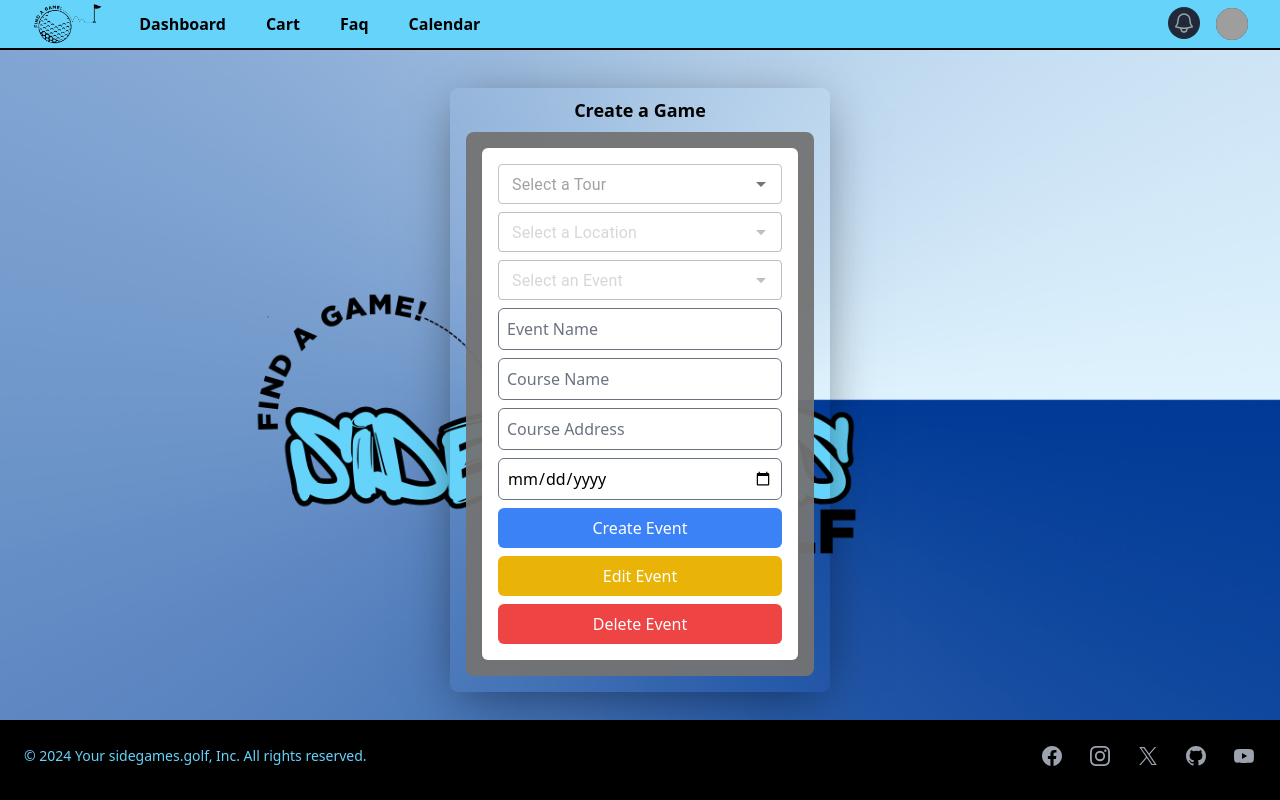
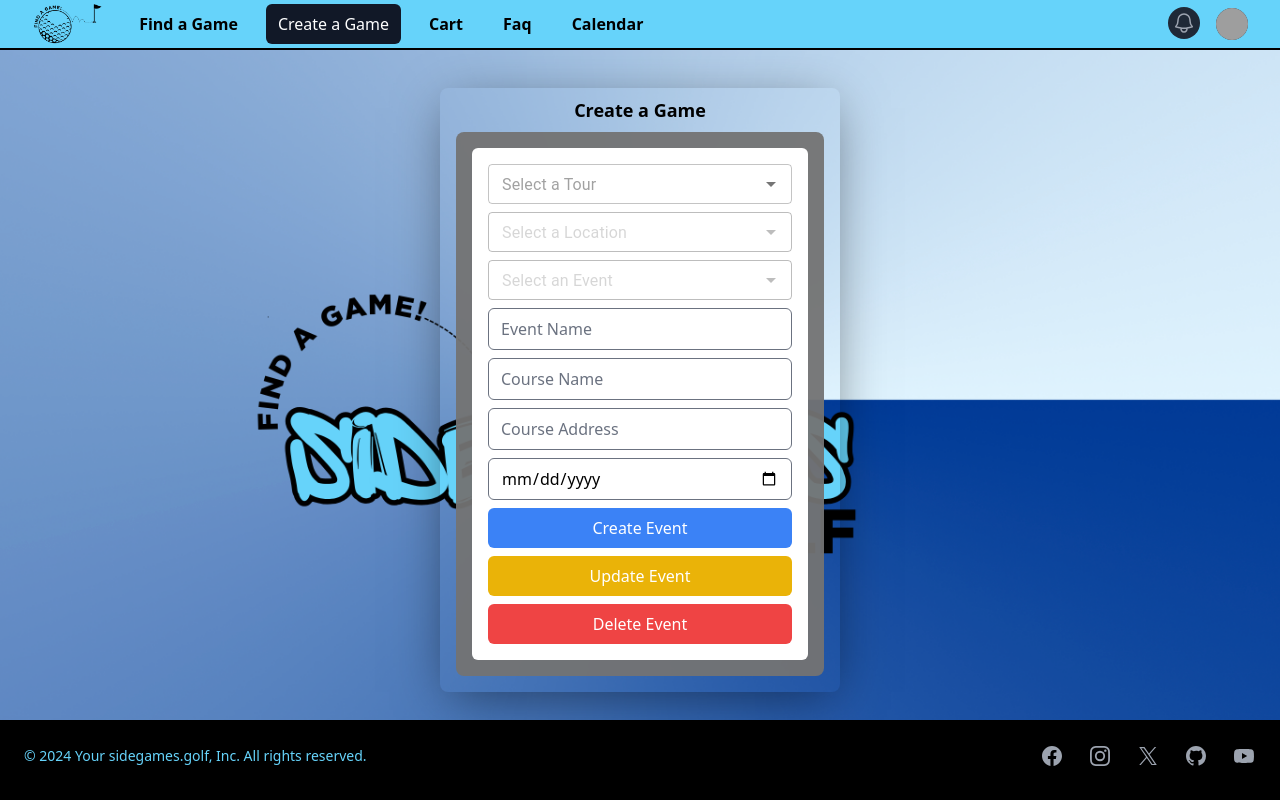
Before and after one commit to Old-Dead-One/sidegames_golf, a React (Vite) app in the folder frontend/: page /CreateGame in a window 1280 px wide. Built offline with nearby package versions, Linux system fonts and the light colour scheme; no server answers; the database is empty; grey boxes are pictures that could not be loaded.

Commit message:
Odds and ends

```diff
--- a/frontend/src/App.tsx
+++ b/frontend/src/App.tsx
@@ -20,7 +20,7 @@ import { ToastContainer } from 'react-toastify';
 import 'react-toastify/dist/ReactToastify.css';
 import ReviewCart from "./pages/ReviewCart";
 import CreateGame from "./pages/CreateGame";
-
+import MyEvents from "./pages/MyEvents";
 const App: React.FC = () => {
   const [navbarColor, setNavbarColor] = useState("#66d3fa");
   const [bgColor, setBgColor] = useState("");
@@ -50,6 +50,7 @@ const App: React.FC = () => {
               <Route path="/Transactions" element={<Transactions theme={bgColor} />} />
               <Route path="/ReviewCart" element={<ReviewCart theme={bgColor} />} />
               <Route path="/CreateGame" element={<CreateGame theme={bgColor} />} />
+              <Route path="/MyEvents" element={<MyEvents theme={bgColor} />} />
             </Routes>
           </div>
           <BottomNavBar />
--- a/frontend/src/components/AutoCompleteForm.tsx
+++ b/frontend/src/components/AutoCompleteForm.tsx
@@ -81,14 +81,14 @@ const AutoCompleteForm: React.FC<AutoCompleteFormProps> = ({
                     <Typography>Find an Event</Typography>
                 </AccordionSummary>
                 <AccordionDetails>
-                    <Box marginBottom={1}>
+                    <Box marginBottom={1} width="100%">
                         <TourAutoComplete
                             tours={tours}
                             value={tourValue}
                             onSelect={onSelectTour}
                         />
                     </Box>
-                    <Box marginBottom={1}>
+                    <Box marginBottom={1} width="100%">
                         <LocationAutoComplete
                             locations={locations}
                             tour_id={selectedTourId}
--- a/frontend/src/components/EventAutoComplete.tsx
+++ b/frontend/src/components/EventAutoComplete.tsx
@@ -32,6 +32,9 @@ const EventAutoComplete: React.FC<EventAutoCompleteProps> = ({ events, tourId, l
             renderInput={(params) => <TextField {...params} placeholder="Select an Event" />}
             fullWidth
             disabled={!locationId}
+            clearOnBlur={false}
+            clearOnEscape
+            clearText="Clear selection"
         />
     );
 };
--- a/frontend/src/components/EventSummary.tsx
+++ b/frontend/src/components/EventSummary.tsx
@@ -40,7 +40,6 @@ const EventSummary: React.FC<EventSummaryProps> = ({ selectedEvent, tourLabel, l
         return (
             <Accordion>
                 <TextField
-                    sx={{}}
                     size="small"
                     label="No event selected"
                     disabled
@@ -55,7 +54,7 @@ const EventSummary: React.FC<EventSummaryProps> = ({ selectedEvent, tourLabel, l
 
     return (
         <Box>
-            <List sx={{ maxWidth: "300px" }}>
+            <List>
                 <ListItem disableGutters disablePadding><strong>Tour:&nbsp;</strong> {tourLabel}</ListItem>
                 <ListItem disableGutters disablePadding><strong>Location:&nbsp;</strong> {locationLabel}</ListItem>
                 <ListItem disableGutters disablePadding><strong>Event Name:&nbsp;</strong> {selectedEvent.name}</ListItem>
--- a/frontend/src/components/TopNavBar.tsx
+++ b/frontend/src/components/TopNavBar.tsx
@@ -46,7 +46,17 @@ const TopNavBar: React.FC<TopNavBarProps> = ({ logoColor }) => {
                                             : "rounded-md px-3 py-2 text-base font-semibold hover:bg-gray-700 hover:text-white"
                                     }
                                 >
-                                    Dashboard
+                                    Find a Game
+                                </NavLink>
+                                <NavLink
+                                    to="/CreateGame"
+                                    className={({ isActive }) =>
+                                        isActive
+                                            ? "rounded-md bg-gray-900 px-3 py-2 text-base font-medium text-white"
+                                            : "rounded-md px-3 py-2 text-base font-semibold hover:bg-gray-700 hover:text-white"
+                                    }
+                                >
+                                    Create a Game
                                 </NavLink>
                                 <NavLink
                                     to="/Cart"
@@ -128,7 +138,7 @@ const TopNavBar: React.FC<TopNavBarProps> = ({ logoColor }) => {
                                 </div>
                                 <MenuItems
                                     transition
-                                    className="absolute right-0 z-10 mt-3 w-50 origin-top-right rounded-md bg-gray-300 shadow-lg ring-1 ring-black ring-opacity-5 transition flex flex-col focus:outline-none data-[closed]:scale-95 data-[closed]:transform data-[closed]:opacity-0 data-[enter]:duration-100 data-[leave]:duration-75 data-[enter]:ease-out data-[leave]:ease-in"
+                                    className="absolute right-0 z-10 mt-3 w-32 origin-top-right rounded-md bg-gray-300 shadow-lg ring-1 ring-black ring-opacity-5 transition flex flex-col focus:outline-none data-[closed]:scale-95 data-[closed]:transform data-[closed]:opacity-0 data-[enter]:duration-100 data-[leave]:duration-75 data-[enter]:ease-out data-[leave]:ease-in"
                                 >
                                     <MenuItem>
                                         <NavLink
@@ -137,6 +147,15 @@ const TopNavBar: React.FC<TopNavBarProps> = ({ logoColor }) => {
                                                     ? "rounded-md bg-gray-900 px-3 py-2 text-sm font-medium text-white"
                                                     : "rounded-md px-3 py-2 text-sm font-medium hover:bg-gray-700 hover:text-white"}>
                                             Profile
+                                        </NavLink>
+                                    </MenuItem>
+                                    <MenuItem>
+                                        <NavLink
+                                            to="/MyEvents" className={({ isActive }) =>
+                                                isActive
+                                                    ? "rounded-md bg-gray-900 px-3 py-2 text-sm font-medium text-white"
+                                                    : "rounded-md px-3 py-2 text-sm font-medium hover:bg-gray-700 hover:text-white"}>
+                                            My Events
                                         </NavLink>
                                     </MenuItem>
                                     <MenuItem>
@@ -176,7 +195,18 @@ const TopNavBar: React.FC<TopNavBarProps> = ({ logoColor }) => {
                                 : "block rounded-md px-3 py-2 text-base font-medium hover:bg-gray-700 hover:text-white"
                         }
                     >
-                        Dashboard
+                        Find a Game
+                    </DisclosureButton>
+                    <DisclosureButton
+                        as={NavLink}
+                        to="/CreateGame"
+                        className={() =>
+                            isActive("/CreateGame")
+                                ? "block rounded-md bg-gray-900 px-3 py-2 text-base font-medium text-white"
+                                : "block rounded-md px-3 py-2 text-base font-medium hover:bg-gray-700 hover:text-white"
+                        }
+                    >
+                        Create Game
                     </DisclosureButton>
                     <DisclosureButton
                         as={NavLink}
--- a/frontend/src/components/TourAutoComplete.tsx
+++ b/frontend/src/components/TourAutoComplete.tsx
@@ -9,17 +9,19 @@ interface TourAutoCompleteProps {
     onSelect: (tour_id: number | null, tour: Tour | null) => void;
 }
 const TourAutoComplete: React.FC<TourAutoCompleteProps> = ({ tours, value, onSelect }) => {
-    const controlledValue = value || null;
 
     return (
         <Autocomplete
-            sx={{ width: "100%", borderRadius: "4px" }}
             size="small"
             options={tours}
             getOptionLabel={(option) => option.label || ""}
-            value={controlledValue}
+            value={value}
             onChange={(_event, newValue) => onSelect(newValue ? newValue.tour_id : null, newValue)}
             renderInput={(params) => <TextField {...params} placeholder="Select a Tour" />}
+            fullWidth
+            clearOnBlur={false}
+            clearOnEscape
+            clearText="Clear selection"
         />
     );
 };
--- a/frontend/src/components/defaultcard.tsx
+++ b/frontend/src/components/defaultcard.tsx
@@ -12,7 +12,7 @@ const Card: React.FC<CardProps> = ({ title, children, footerContent, className,
     return (
         <div className='flex justify-center'>
             <div className='min-w-[380px]'>
-                <div className={`shadow-[0_10px_50px_-10px_rgba(0,0,0,0.5)] text-center rounded-lg p-2 max-w-screen-lg ${className}`} style={{ backgroundColor: theme || undefined }}>
+                <div className={`shadow-[0_10px_50px_-10px_rgba(0,0,0,0.5)] text-center rounded-lg p-2 ${className}`} style={{ backgroundColor: theme || undefined }}>
                     {/* Header Section */}
                     {title && <h2 className="text-lg font-semibold">{title}</h2>}
                     {/* Body Section */}
--- a/frontend/src/pages/CreateGame.tsx
+++ b/frontend/src/pages/CreateGame.tsx
@@ -7,6 +7,7 @@ import EventAutoComplete from "../components/EventAutoComplete";
 import { Tour, LocationDetail, EventItem, CourseDetails } from "../components/Types";
 import Card from "../components/defaultcard";
 import { supabase } from "../services/supabaseClient";
+import { toast } from 'react-toastify';
 
 const CreateGame: React.FC<{ theme: string }> = ({ theme }) => {
     const [tours, setTours] = useState<Tour[]>([]);
@@ -22,8 +23,6 @@ const CreateGame: React.FC<{ theme: string }> = ({ theme }) => {
         address: ""
     });
     const [eventDate, setEventDate] = useState<string>("");
-    const [errorMessage, setErrorMessage] = useState<string | null>(null);
-    const [successMessage, setSuccessMessage] = useState<string | null>(null);
 
     useEffect(() => {
         const fetchData = async () => {
@@ -41,7 +40,7 @@ const CreateGame: React.FC<{ theme: string }> = ({ theme }) => {
                 setEvents(eventsData);
             } catch (error) {
                 console.error("Error fetching data:", error);
-                setErrorMessage("Failed to load data.");
+                toast.error("Failed to load data.");
             }
         };
 
@@ -50,7 +49,7 @@ const CreateGame: React.FC<{ theme: string }> = ({ theme }) => {
 
     const handleCreateEvent = async () => {
         if (!selectedTour || !selectedLocation || !eventName || !courseDetails.course_name || !courseDetails.address || !eventDate) {
-            setErrorMessage("Please fill in all fields.");
+            toast.error("Please fill in all fields.");
             return;
         }
 
@@ -108,12 +107,11 @@ const CreateGame: React.FC<{ theme: string }> = ({ theme }) => {
 
             if (courseError) throw new Error("Failed to create course details");
 
-            setSuccessMessage("Event created successfully!");
-            setErrorMessage(null);
+            toast.success("Event created successfully!");
             resetFields();
         } catch (error) {
             console.error("Error creating event:", error);
-            setErrorMessage("Error creating event. Please try again.");
+            toast.error("Error creating event. Please try again.");
         }
     };
 
@@ -128,7 +126,7 @@ const CreateGame: React.FC<{ theme: string }> = ({ theme }) => {
 
     const handleEditEvent = async () => {
         if (!selectedEvent) {
-            setErrorMessage("No event selected to edit.");
+            toast.error("No event selected to edit.");
             return;
         }
 
@@ -138,6 +136,7 @@ const CreateGame: React.FC<{ theme: string }> = ({ theme }) => {
                 .update({
                     name: eventName,
                     course: courseDetails.course_name,
+
                     event_date: eventDate,
                 })
                 .eq('event_id', selectedEvent.event_id);
@@ -155,18 +154,17 @@ const CreateGame: React.FC<{ theme: string }> = ({ theme }) => {
 
             if (courseError) throw new Error("Failed to update course details");
 
-            setSuccessMessage("Event updated successfully!");
-            setErrorMessage(null);
+            toast.success("Event updated successfully!");
             resetFields();
         } catch (error) {
             console.error("Error updating event:", error);
-            setErrorMessage("Error updating event. Please try again.");
+            toast.error("Error updating event. Please try again.");
         }
     };
 
     const handleDeleteEvent = async () => {
         if (!selectedEvent) {
-            setErrorMessage("No event selected to delete.");
+            toast.error("No event selected to delete.");
             return;
         }
 
@@ -186,29 +184,23 @@ const CreateGame: React.FC<{ theme: string }> = ({ theme }) => {
 
             if (courseError) throw new Error("Failed to delete course details");
 
-            setSuccessMessage("Event deleted successfully!");
-            setErrorMessage(null);
+            toast.success("Event deleted successfully!");
             resetFields();
         } catch (error) {
             console.error("Error deleting event:", error);
-            setErrorMessage("Error deleting event. Please try again.");
+            toast.error("Error deleting event. Please try again.");
         }
     };
 
     return (
-        <div className="max-w-[320px] text-center mx-auto">
-            {errorMessage && (
-                <div className="p-4 mb-4 bg-red-500 text-white rounded-md">
-                    {errorMessage}
-                </div>
-            )}
-            {successMessage && (
-                <div className="p-4 mb-4 bg-green-500 text-white rounded-md">
-                    {successMessage}
-                </div>
-            )}
-            <Card title="Create a Game" theme={theme}>
-                <div className="p-2 text-left flex justify-center max-w-4xl mx-auto">
+        // <div className="max-w-[320px] text-center mx-auto">
+            <Card title="Create a Game"
+            theme={theme}
+            // footerContent={<button className="text-blue-600">Footer Action</button>}
+            >
+
+                {/* Create a Game section */}
+                <div className="p-2 text-left max-w-sm mx-auto">
                     <div className="p-4 bg-neutral-500 bg-opacity-95 rounded-lg">
                         <div className="p-4 bg-white rounded-md space-y-2">
                             <TourAutoComplete
@@ -247,33 +239,33 @@ const CreateGame: React.FC<{ theme: string }> = ({ theme }) => {
                                 placeholder="Event Name"
                                 value={eventName}
                                 onChange={(e) => setEventName(e.target.value)}
-                                className="border p-2 w-full mt-2 rounded-md"
+                                className="border w-full mt-2 rounded-md"
                             />
                             <input
                                 type="text"
                                 placeholder="Course Name"
                                 value={courseDetails.course_name}
                                 onChange={(e) => setCourseDetails({ ...courseDetails, course_name: e.target.value })}
-                                className="border p-2 w-full mt-2 rounded-md"
+                                className="border w-full mt-2 rounded-md"
                             />
                             <input
                                 type="text"
                                 placeholder="Course Address"
                                 value={courseDetails.address}
                                 onChange={(e) => setCourseDetails({ ...courseDetails, address: e.target.value })}
-                                className="border p-2 w-full mt-2 rounded-md"
+                                className="border w-full mt-2 rounded-md"
                             />
                             <input
                                 type="date"
                                 value={eventDate}
                                 onChange={(e) => setEventDate(e.target.value)}
-                                className="border p-2 w-full mt-2 rounded-md"
+                                className="border w-full mt-2 rounded-md"
                             />
                             <button onClick={handleCreateEvent} className="bg-blue-500 text-white p-2 mt-4 rounded-md w-full">
                                 Create Event
                             </button>
                             <button onClick={handleEditEvent} className="bg-yellow-500 text-white p-2 mt-4 rounded-md w-full">
-                                Edit Event
+                                Update Event
                             </button>
                             <button onClick={handleDeleteEvent} className="bg-red-500 text-white p-2 mt-4 rounded-md w-full">
                                 Delete Event
@@ -282,7 +274,7 @@ const CreateGame: React.FC<{ theme: string }> = ({ theme }) => {
                     </div>
                 </div>
             </Card>
-        </div>
+        // </div>
     );
 };
 
--- a/frontend/src/pages/Dashboard.tsx
+++ b/frontend/src/pages/Dashboard.tsx
@@ -5,6 +5,7 @@ import { supabase } from "../services/supabaseClient";
 import AutoCompleteForm from "../components/AutoCompleteForm";
 import { Tour, LocationDetail, EventItem, SideGames } from "../components/Types";
 import Card from "../components/defaultcard";
+import { toast } from 'react-toastify';
 
 interface DashboardProps {
     theme: string;
@@ -31,8 +32,6 @@ const Dashboard: React.FC<DashboardProps> = ({ theme }) => {
     const [division, setDivision] = useState<string | null>(null);
     const [superSkins, setSuperSkins] = useState<boolean>(false);
     const [totalCost, setTotalCost] = useState<number>(0);
-    const [errorMessage, setErrorMessage] = useState<string | null>(null);
-    const [successMessage, setSuccessMessage] = useState<string | null>(null);
     const [loading, setLoading] = useState(false);
 
     const { addToCart, isEventInCart } = useUser();
@@ -70,7 +69,7 @@ const Dashboard: React.FC<DashboardProps> = ({ theme }) => {
                 }
             } catch (error) {
                 console.error("Error fetching data:", error);
-                setErrorMessage("Failed to load data.");
+                toast.error("Failed to load data.");
             } finally {
                 setLoading(false);
             }
@@ -198,22 +197,19 @@ const Dashboard: React.FC<DashboardProps> = ({ theme }) => {
 
     const handleAddToCart = () => {
         if (!selectedEvent) {
-            setErrorMessage("Please select an event");
+            toast.error("Please select an event");
             return;
         }
 
         if (isEventInCart && isEventInCart(selectedEvent.event_id)) {
-            setErrorMessage("Event is already in cart");
+            toast.error("Event is already in cart");
             return;
         }
 
         if (!net && !division && !superSkins) {
-            setErrorMessage("Please select a side game");
+            toast.error("Please select a side game");
             return;
         }
-
-        setErrorMessage(null);
-        setSuccessMessage("Event added to cart");
 
         const eventSummary = {
             selectedEvent,
@@ -236,8 +232,8 @@ const Dashboard: React.FC<DashboardProps> = ({ theme }) => {
         addToCart(eventSummary, sideGamesData);
 
         setTimeout(() => {
-            setSuccessMessage(null);
-        }, 3000);
+            toast.success("Event added to cart");
+        }, 1000);
     };
 
     // Render loading state or the main content
@@ -246,25 +242,15 @@ const Dashboard: React.FC<DashboardProps> = ({ theme }) => {
     }
 
     return (
-        <div className="max-w-[320px] text-center mx-auto">
-            {errorMessage && (
-                <div className="p-4 mb-4 bg-red-500 text-white rounded-md">
-                    {errorMessage}
-                </div>
-            )}
-            {successMessage && (
-                <div className="p-4 mb-4 bg-green-500 text-white rounded-md">
-                    {successMessage}
-                </div>
-            )}
+        // <div className="max-w-[320px] text-center mx-auto">
             <Card
-                title="Dashboard"
+                title="Find a Game"
                 theme={theme}
             // footerContent={<button className="text-blue-600">Footer Action</button>}
             >
 
                 {/* Dashboard section */}
-                <div className="p-2 w-auto text-xs text-left">
+                <div className="p-2 text-left max-w-sm mx-auto">
                     <div className="p-4 bg-neutral-500 bg-opacity-95 rounded-lg">
                         <AutoCompleteForm
                             tours={tours}
@@ -294,7 +280,7 @@ const Dashboard: React.FC<DashboardProps> = ({ theme }) => {
                     </div>
                 </div>
             </Card>
-        </div>
+        // </div>
     );
 };
 
--- a/frontend/src/pages/Info.tsx
+++ b/frontend/src/pages/Info.tsx
@@ -39,7 +39,7 @@ const FaqPage: React.FC<InfoProps> = ({ theme }) => {
                 <div className="p-2 bg-neutral-500 bg-opacity-95 rounded-lg">
                     <div className="space-y-px divide-y divide-white">
                         {faqs.map((faq) => (
-                            <Disclosure key={faq.question} as="div" className="p-2">
+                            <Disclosure key={faq.question} as="div" className="p-2 text-left">
                                 <dt>
                                     <DisclosureButton className="group flex justify-between w-full">
                                         <span className="text-left text-sm text-wrap font-semibold">{faq.question}</span>
```
Also changed, not shown: frontend/src/components/SideGamesTable.tsx (+5 -5 lines), frontend/src/pages/MyEvents.tsx (added, +16 -0 lines).
